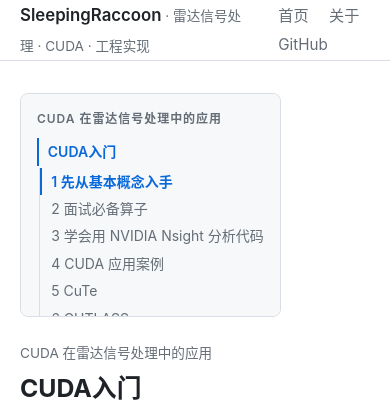
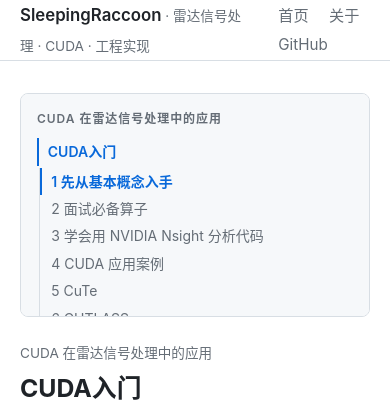
Before and after one commit to SleepingRaccoon/SleepingRaccoon.github.io, a Jekyll site: the page built from _cuda/01_CUDA教程合集.md, in a window 390 px wide. Shown: the top 406 px of the page. Built offline with Jekyll 4.4.1, drawn with Linux system fonts in a browser that asks for light colours.

Commit message:
fix(mobile): flex 布局下补 align-items:stretch，子项不再按内容宽度撑开

```diff
--- a/assets/css/site.css
+++ b/assets/css/site.css
@@ -613,6 +613,9 @@ main.wrap {
   .post-layout {
     display: flex;
     flex-direction: column;
+    /* 基础规则里的 align-items:start 是给 grid 用的；换成 flex 后必须改回 stretch，
+       否则子项按内容宽度撑开，长公式/长表格会把整页顶宽 */
+    align-items: stretch;
     gap: 1.5rem;
   }
 
```
